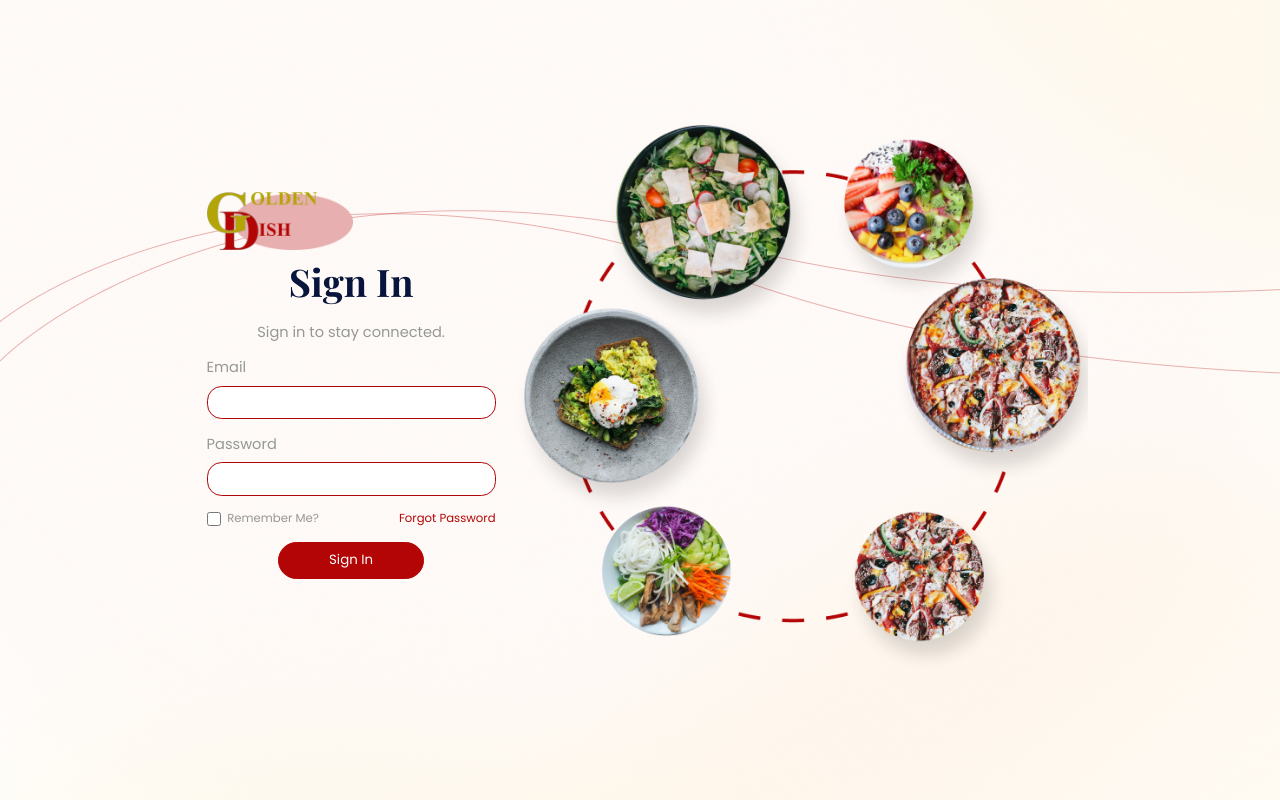
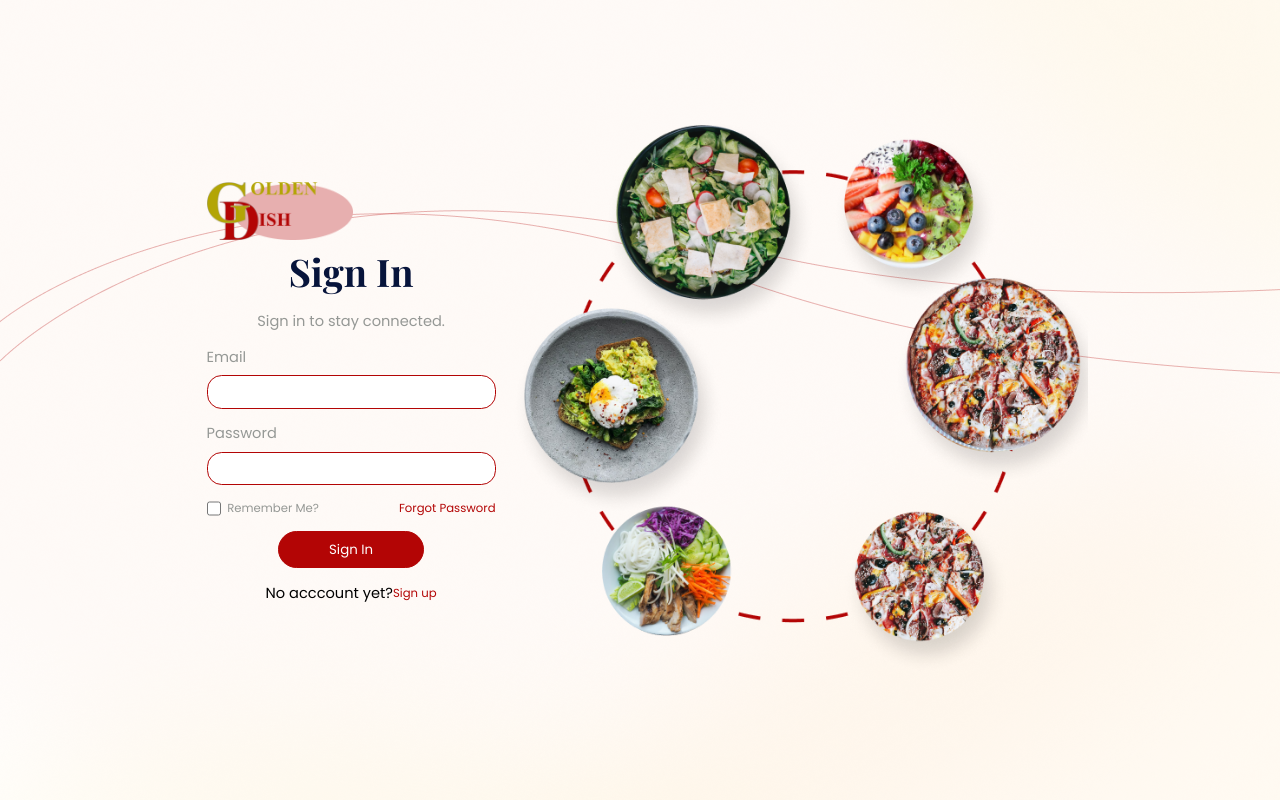
Before and after one commit to sirlawglobal/chinnese-restaurant, a PHP site: page /chinnese-restaurant/login/ in a window 1280 px wide. Run offline with PHP 8.4, Linux system fonts and the light colour scheme; some web fonts are replaced.

Commit message:
ede
eddede

```diff
--- a/login/index.php
+++ b/login/index.php
@@ -63,9 +63,19 @@
         </div>
         <a href="../forgot-password/">Forgot Password</a>
       </div>
+      <!-- <div class="flex align-center justify-center">
+        <button type="submit" id="submitBtn">Sign In</button>
+      </div> -->
+
       <div class="flex align-center justify-center">
-        <button type="submit" id="submitBtn">Sign In</button>
-      </div>
+           <button type="submit" id="submitBtn">Sign In</button>
+          </div>
+
+            <div class="flex align-center justify-center">
+              <p>No acccount yet?</p>
+
+               <a  href="../signUp/">Sign up</a>
+          </div>
     </form>
   </section>
   <section class="image">
```
